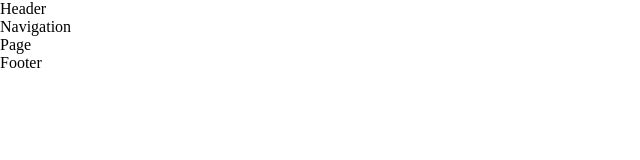
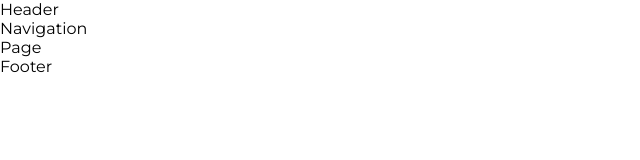
Before and after one commit to MMadejsza/React_Router_Practice, a React (Create React App) app: page / in a window 1280 px wide. Shown: the top 160 px of the page, without its empty margins (0-640 px from the left). Built offline with nearby package versions, Linux system fonts and the light colour scheme.

Commit message:
font installed

```diff
--- a/public/index.html
+++ b/public/index.html
@@ -2,29 +2,39 @@
 <html lang="en">
 	<head>
 		<meta charset="utf-8" />
-    <link rel="icon" href="%PUBLIC_URL%/favicon.ico" />
-    <meta name="viewport" content="width=device-width, initial-scale=1" />
-    <meta name="theme-color" content="#000000" />
+		<link
+			rel="icon"
+			href="%PUBLIC_URL%/favicon.ico" />
+		<meta
+			name="viewport"
+			content="width=device-width, initial-scale=1" />
+		<meta
+			name="theme-color"
+			content="#000000" />
 		<meta
 			name="description"
-      content="Web site created using create-react-app"
-    />
-    <link rel="apple-touch-icon" href="%PUBLIC_URL%/logo192.png" />
+			content="Web site created using create-react-app" />
+		<link
+			rel="apple-touch-icon"
+			href="%PUBLIC_URL%/logo192.png" />
 		<!--
       manifest.json provides metadata used when your web app is installed on a
       user's mobile device or desktop. See https://developers.google.com/web/fundamentals/web-app-manifest/
     -->
-    <link rel="manifest" href="%PUBLIC_URL%/manifest.json" />
-    <!--
-      Notice the use of %PUBLIC_URL% in the tags above.
-      It will be replaced with the URL of the `public` folder during the build.
-      Only files inside the `public` folder can be referenced from the HTML.
-
-      Unlike "/favicon.ico" or "favicon.ico", "%PUBLIC_URL%/favicon.ico" will
-      work correctly both with client-side routing and a non-root public URL.
-      Learn how to configure a non-root public URL by running `npm run build`.
-    -->
-    <title>React App</title>
+		<link
+			rel="manifest"
+			href="%PUBLIC_URL%/manifest.json" />
+		<link
+			rel="preconnect"
+			href="https://fonts.googleapis.com" />
+		<link
+			rel="preconnect"
+			href="https://fonts.gstatic.com"
+			crossorigin />
+		<link
+			href="https://fonts.googleapis.com/css2?family=Montserrat:wght@100;300;400;700&display=swap"
+			rel="stylesheet" />
+		<title>React App example</title>
 	</head>
 	<body>
 		<noscript>You need to enable JavaScript to run this app.</noscript>
@@ -38,6 +48,5 @@
 
       To begin the development, run `npm start` or `yarn start`.
       To create a production bundle, use `npm run build` or `yarn build`.
-    -->
-  </body>
+    --></body>
 </html>
--- a/src/styles/App.css
+++ b/src/styles/App.css
@@ -3,3 +3,6 @@
 	padding: 0;
 	box-sizing: border-box;
 }
+html {
+	font-family: 'Montserrat', sans-serif;
+}
```
Lines whose indentation alone changed are shown as unchanged.
